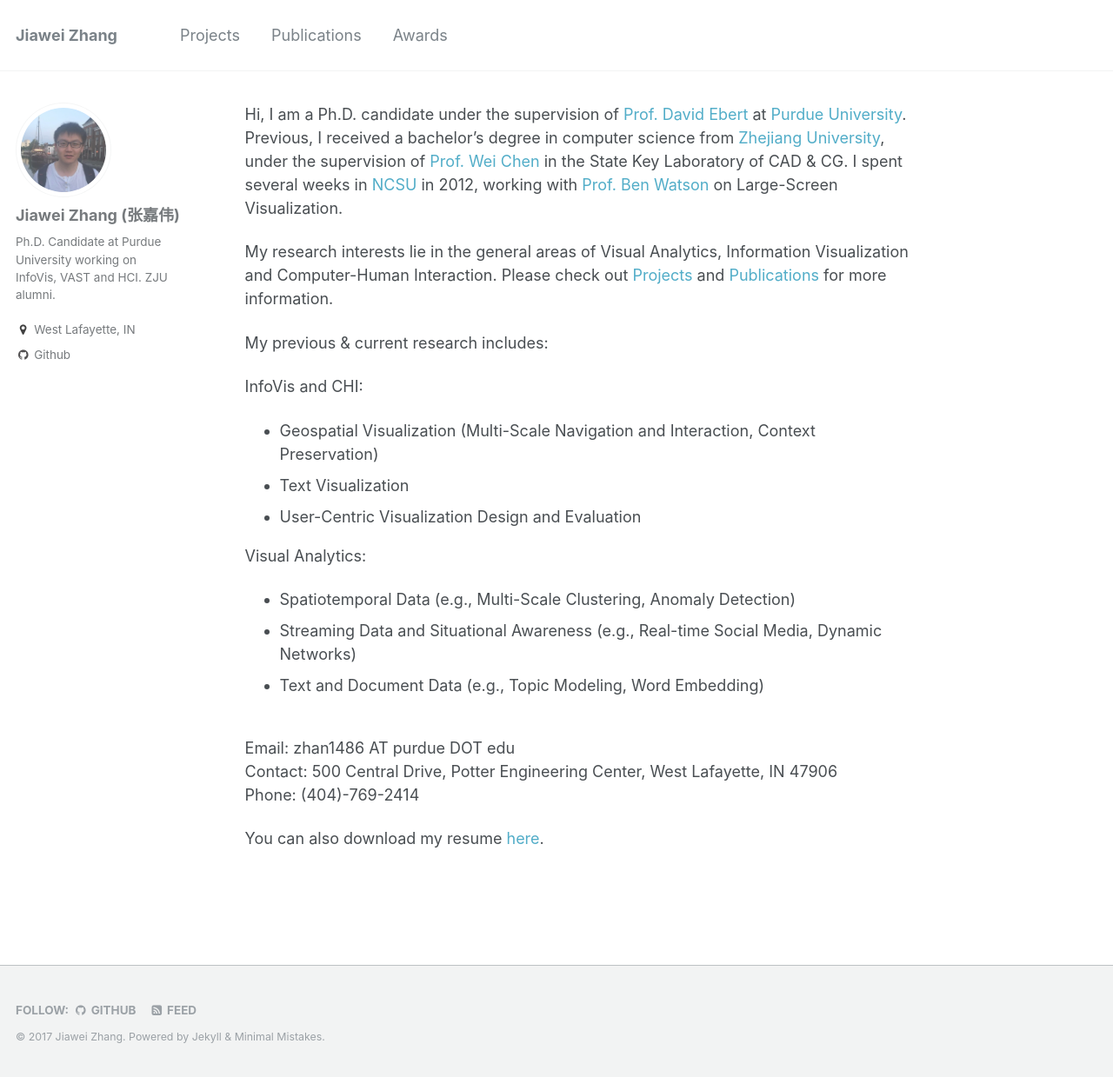
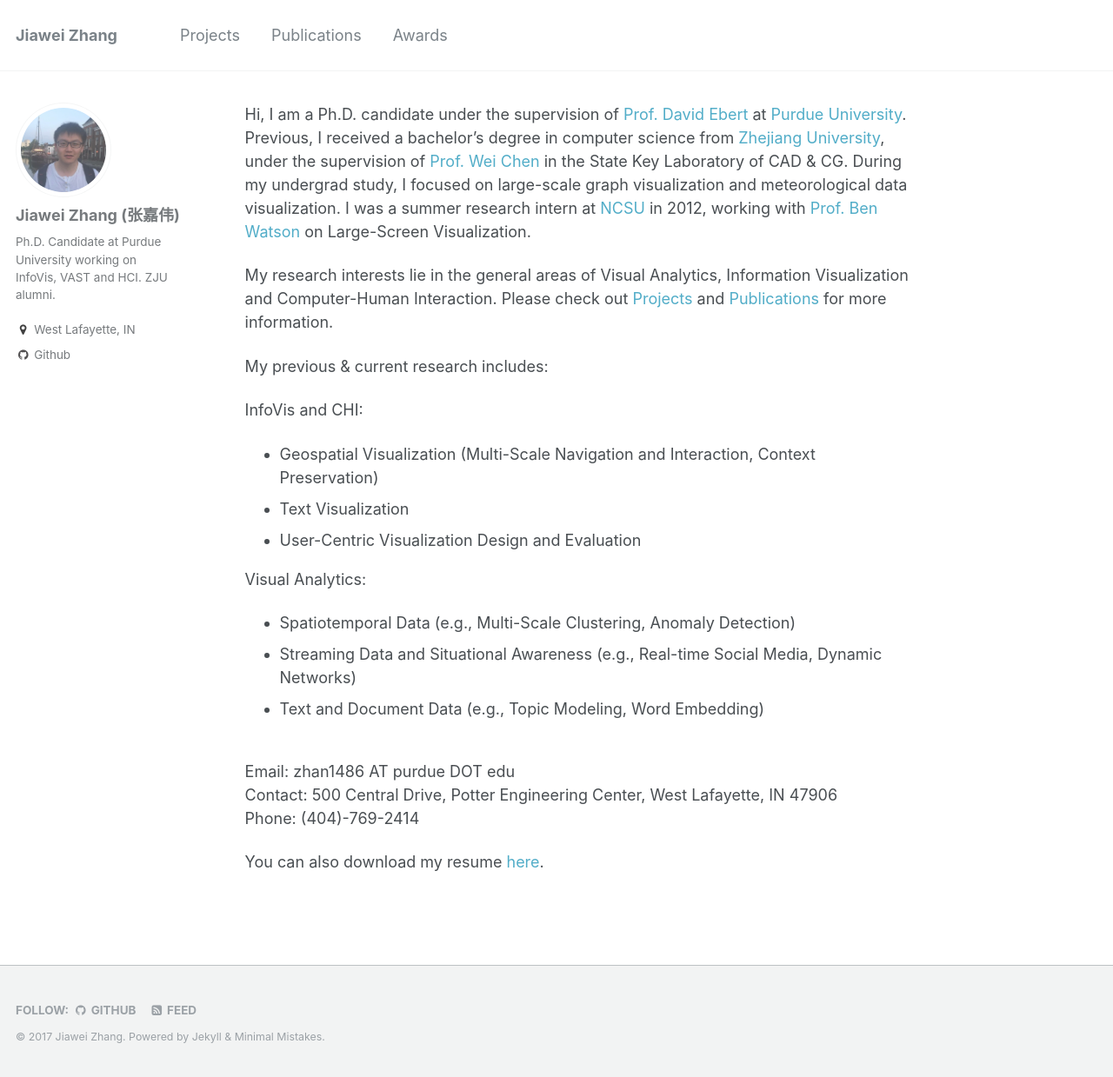
Before and after one commit to rivulet-zhang/rivulet-zhang.github.io, a Jekyll site: the page built from index.md, in a window 1280 px wide and 1239 px high. Shown: the whole window at 87% size. Built offline with Jekyll 4.4.1, drawn with Linux system fonts in a browser that asks for light colours.

Commit message:
initial commit

```diff
--- a/index.md
+++ b/index.md
@@ -4,7 +4,7 @@
 permalink: /
 ---
 Hi, I am a Ph.D. candidate under the supervision of [Prof. David Ebert](https://engineering.purdue.edu/~ebertd) at [Purdue University](http://www.purdue.edu/).
-Previous, I received a bachelor's degree in computer science from [Zhejiang University](http://www.zju.edu.cn/), under the supervision of [Prof. Wei Chen](http://www.cad.zju.edu.cn/home/chenwei/) in the State Key Laboratory of CAD &amp; CG. I spent several weeks in [NCSU](https://www.ncsu.edu/) in 2012, working with [Prof. Ben Watson](https://www.csc.ncsu.edu/people/bwatson) on Large-Screen Visualization.
+Previous, I received a bachelor's degree in computer science from [Zhejiang University](http://www.zju.edu.cn/), under the supervision of [Prof. Wei Chen](http://www.cad.zju.edu.cn/home/chenwei/) in the State Key Laboratory of CAD &amp; CG. During my undergrad study, I focused on large-scale graph visualization and meteorological data visualization. I was a summer research intern at [NCSU](https://www.ncsu.edu/) in 2012, working with [Prof. Ben Watson](https://www.csc.ncsu.edu/people/bwatson) on Large-Screen Visualization.
 
 My research interests lie in the general areas of Visual Analytics, Information Visualization and Computer-Human Interaction.
 Please check out [Projects](/projects.html) and [Publications](/publications.html) for more information. <br>
```
